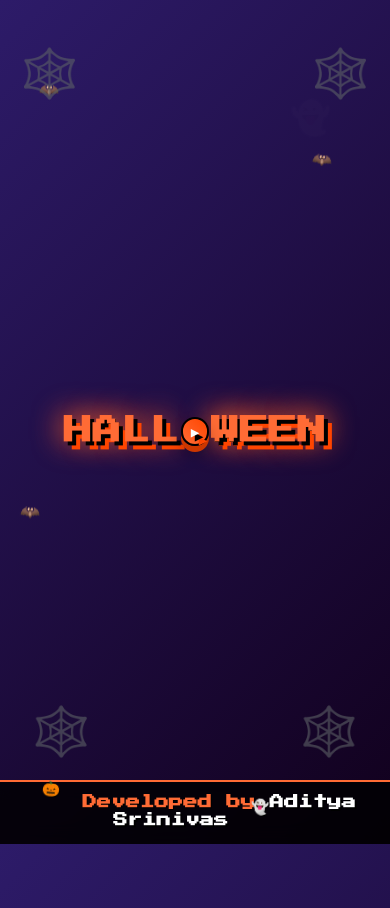
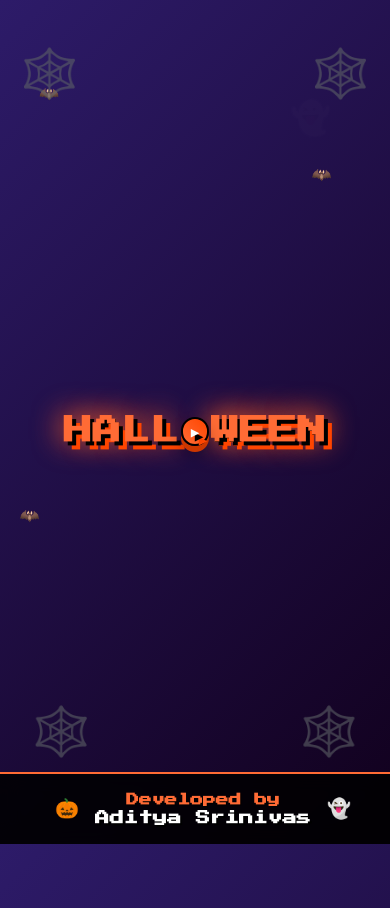
Before and after one commit to nani2507/Halloween, a plain HTML site: page index.html in a window 390 px wide. Drawn offline with Linux system fonts and the light colour scheme.

```diff
--- a/index.html
+++ b/index.html
@@ -379,40 +379,103 @@
             flex-wrap: wrap;
         }
 
-        /* Footer styles */
+/* Footer Styles */
 .footer {
   position: fixed;
   bottom: 0;
   left: 0;
   width: 100%;
-            background: rgba(0, 0, 0, 0.8);
+  background: rgba(0, 0, 0, 0.85);
   border-top: 2px solid #ff6b35;
-            padding: 0.8rem 0;
+  padding: 1rem 0.5rem;
   text-align: center;
   z-index: 1000;
   backdrop-filter: blur(10px);
 }
 
+.footer-content {
+  position: relative;
+  display: inline-flex;
+  align-items: center;
+  justify-content: center;
+  gap: 3rem; /* adds space between text and icons */
+}
+
 .footer-text {
+  display: flex;
+  flex-direction: column;
+  align-items: center;
+  line-height: 1.2rem;
+}
+
+.line1 {
   color: #ff6b35;
-            font-size: 0.8rem;
+  font-size: 1rem;
   font-weight: bold;
   text-shadow: 1px 1px 0px #000;
   margin: 0;
 }
 
-        .footer-text .creator-name {
+.line2 {
   color: #fff;
+  font-size: 1.2rem;
+  font-weight: bold;
   text-shadow: 2px 2px 0px #000;
+  margin: 0;
 }
 
 .footer-icon {
-            display: inline-block;
-            margin: 0 0.5rem;
+  font-size: 1.8rem;
   animation: float 3s ease-in-out infinite;
+  position: relative;
+  top: 0.2rem;
 }
 
-        .footer-icon:nth-child(2) { animation-delay: 0.5s; }
+@keyframes float {
+  0%, 100% { transform: translateY(0); }
+  50% { transform: translateY(-5px); }
+}
+
+/* Responsive design */
+@media (max-width: 768px) {
+  .footer-content {
+    gap: 1.5rem; /* less space for smaller screens */
+  }
+
+  .footer-icon {
+    font-size: 1.4rem;
+  }
+
+  .line1 {
+    font-size: 0.9rem;
+  }
+
+  .line2 {
+    font-size: 1rem;
+  }
+}
+
+@media (max-width: 480px) {
+  .footer-content {
+    gap: 1rem;
+  }
+
+  .footer-icon {
+    font-size: 1.2rem;
+  }
+
+  .line1 {
+    font-size: 0.8rem;
+  }
+
+  .line2 {
+    font-size: 0.9rem;
+  }
+}
+
+
+
+        /*.footer-icon:nth-child(2) { animation-delay: 0.5s; }
         .footer-icon:nth-child(4) { animation-delay: 1s; }
 
         /* Responsive design */
@@ -544,11 +607,14 @@
 
     <!-- Footer -->
     <footer class="footer">
-        <p class="footer-text">
-            <span class="footer-icon">🎃</span>
-            Developed by <span class="creator-name">Aditya Srinivas</span>
-            <span class="footer-icon">👻</span>
-        </p>
+        <div class="footer-content">
+            <span class="footer-icon left">🎃</span>
+                <div class="footer-text">
+                    <p class="line1">Developed by</p>
+                    <p class="line2">Aditya Srinivas</p>
+                </div>
+            <span class="footer-icon right">👻</span>
+        </div>
     </footer>
 
     <script>
```
Lines whose indentation alone changed are shown as unchanged.
